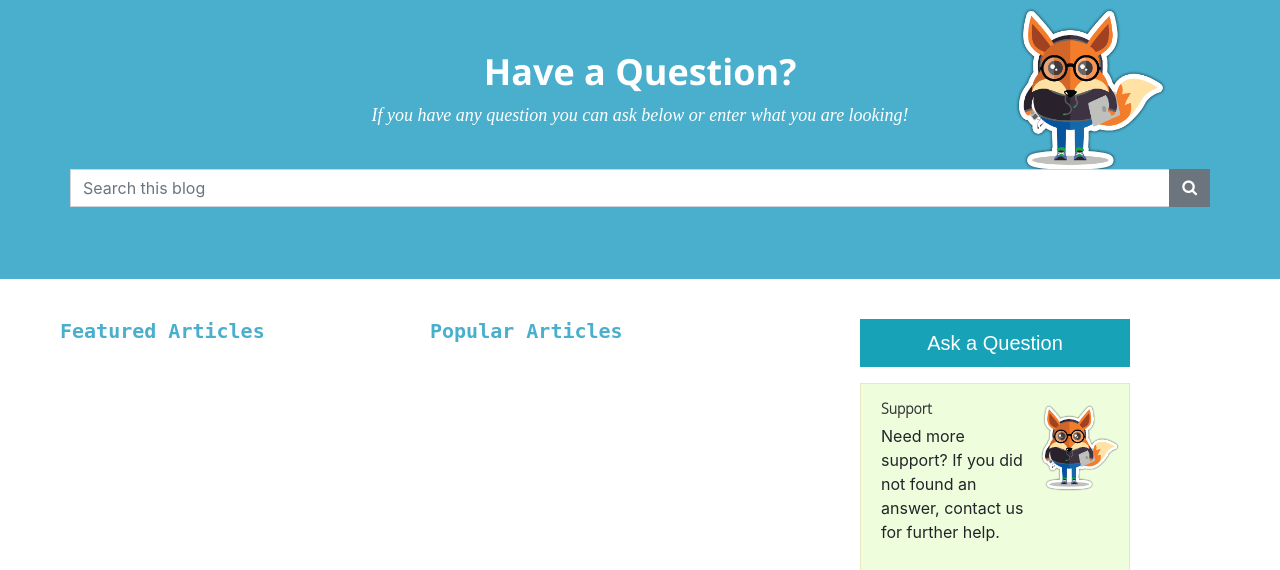
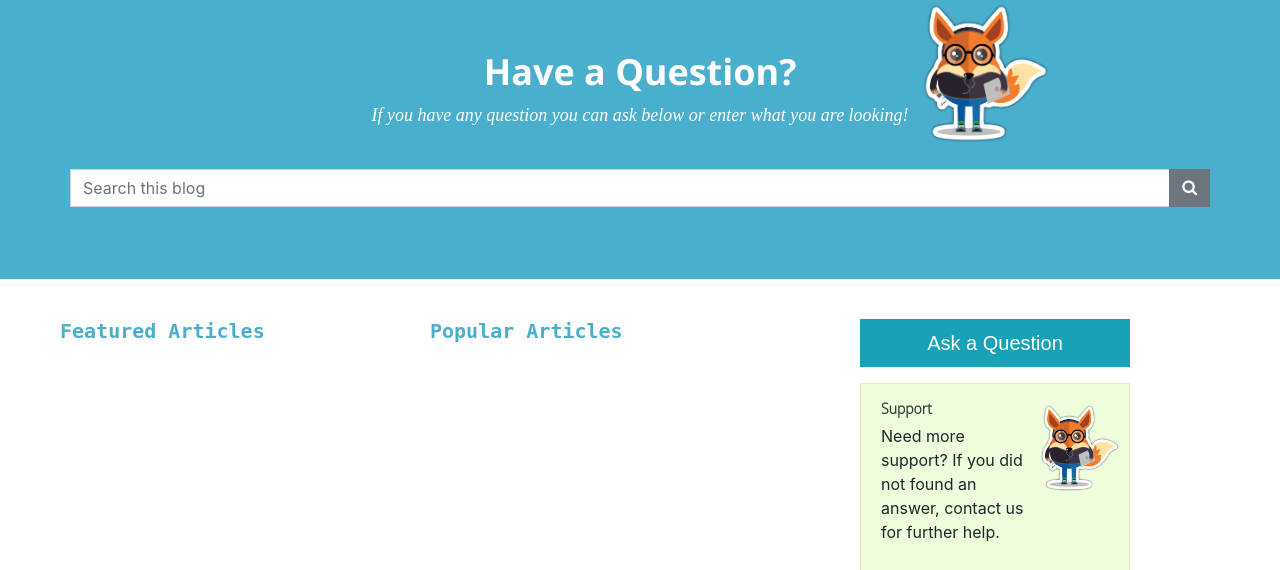
Before and after one commit to CankayaUniversity/ceng-407-408-2019-2020-AI-Customer-Support, a PHP site: page / in a window 1280 px wide. Shown: the part 51-621 px from the top of the page. Run offline with PHP 8.4, Linux system fonts and the light colour scheme; data that the repository does not hold is empty; some libraries are stand-ins or nearby versions; some web fonts are replaced.

Commit message:
site.css :: mascot design

```diff
--- a/css/site.css
+++ b/css/site.css
@@ -38,8 +38,8 @@ blockquote p {
 
 .search-area-wrapper {
     background: #49afcd url(../images/mascot.png) center top no-repeat;
-    background-size: 12%;
-    background-position: 90% 5%;
+    background-size: 10%;
+    background-position: 80% 2%;
     min-height: 279px;
     height: auto !important;
     height: 279px;
```
